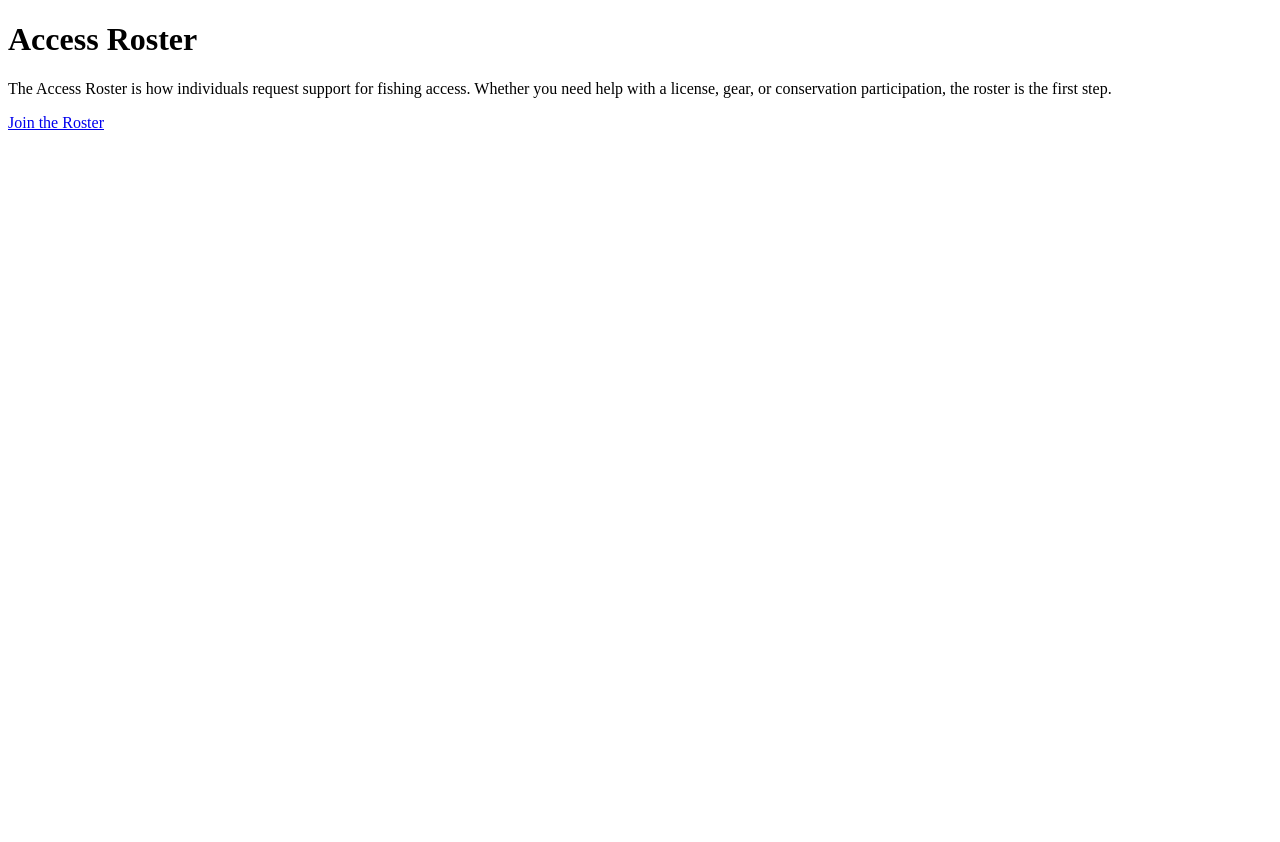
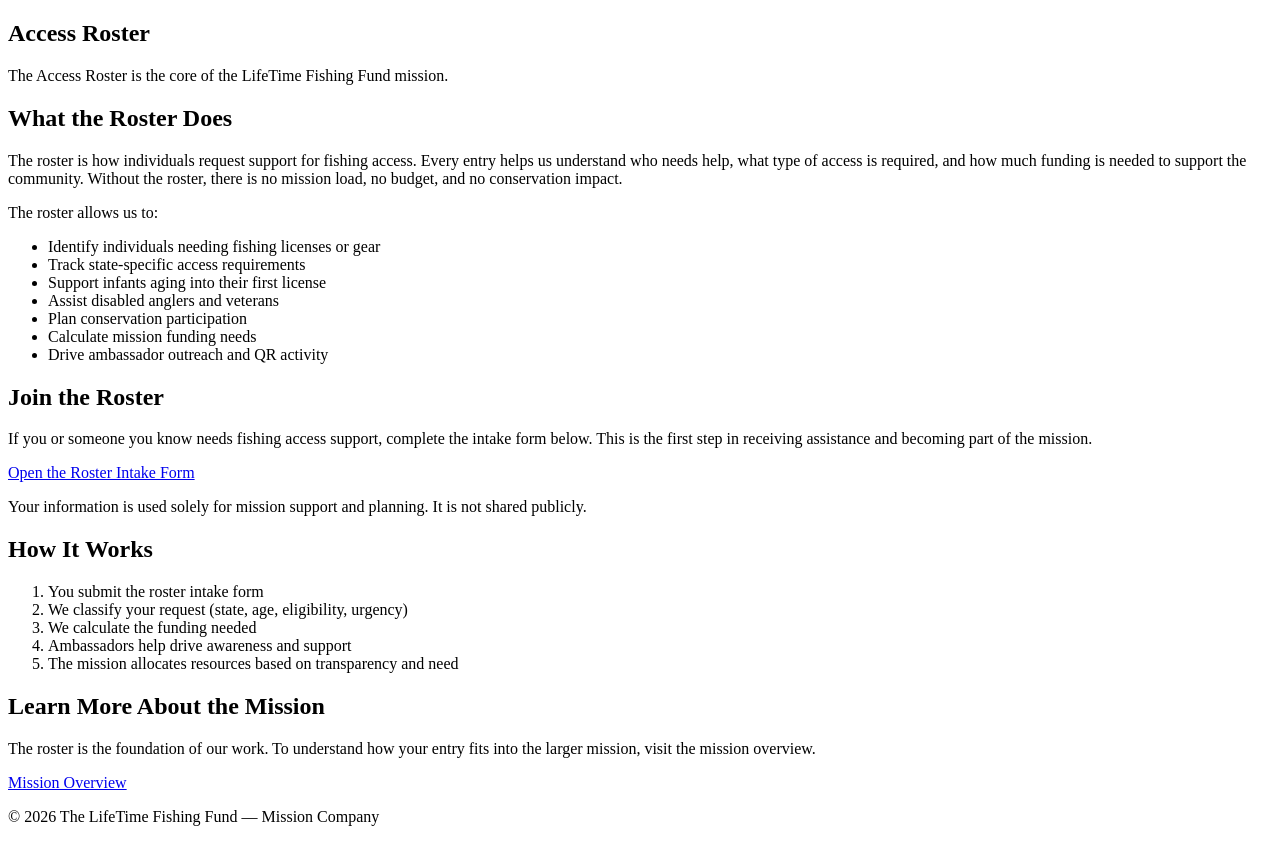
Before and after one commit to TheLifeTimeFishingFund/LFF-Main-Site, a plain HTML site: page roster/index.html in a window 1280 px wide. Before the commit the page ends 800 px from the top, so only its background shows below. Drawn offline with Linux system fonts and the light colour scheme.

Commit message:
Enhance Access Roster page content and structure
Updated the Access Roster page with additional information about the roster's purpose and how it works, including a new section for joining the roster and a note on privacy.

```diff
--- a/roster/index.html
+++ b/roster/index.html
@@ -3,16 +3,77 @@
 <head>
     <meta charset="UTF-8">
     <title>Access Roster — LifeTime Fishing Fund</title>
+    <link rel="stylesheet" href="../css/main.css">
 </head>
+
 <body>
 
-<h1>Access Roster</h1>
-<p>
-    The Access Roster is how individuals request support for fishing access. Whether you need help
-    with a license, gear, or conservation participation, the roster is the first step.
-</p>
+<section class="hero">
+    <h1>Access Roster</h1>
+    <p>The Access Roster is the core of the LifeTime Fishing Fund mission.</p>
+</section>
 
-<a href="YOUR_GOOGLE_FORM_LINK_HERE">Join the Roster</a>
+<section class="roster-info">
+    <h2>What the Roster Does</h2>
+    <p>
+        The roster is how individuals request support for fishing access. Every entry helps us understand
+        who needs help, what type of access is required, and how much funding is needed to support the
+        community. Without the roster, there is no mission load, no budget, and no conservation impact.
+    </p>
+
+    <p>
+        The roster allows us to:
+    </p>
+
+    <ul>
+        <li>Identify individuals needing fishing licenses or gear</li>
+        <li>Track state-specific access requirements</li>
+        <li>Support infants aging into their first license</li>
+        <li>Assist disabled anglers and veterans</li>
+        <li>Plan conservation participation</li>
+        <li>Calculate mission funding needs</li>
+        <li>Drive ambassador outreach and QR activity</li>
+    </ul>
+</section>
+
+<section class="roster-form">
+    <h2>Join the Roster</h2>
+    <p>
+        If you or someone you know needs fishing access support, complete the intake form below.
+        This is the first step in receiving assistance and becoming part of the mission.
+    </p>
+
+    <!-- Replace this link with your actual Google Form URL -->
+    <a class="cta-button" href="YOUR_GOOGLE_FORM_LINK_HERE">Open the Roster Intake Form</a>
+
+    <p class="note">
+        Your information is used solely for mission support and planning. It is not shared publicly.
+    </p>
+</section>
+
+<section class="how-it-works">
+    <h2>How It Works</h2>
+    <ol>
+        <li>You submit the roster intake form</li>
+        <li>We classify your request (state, age, eligibility, urgency)</li>
+        <li>We calculate the funding needed</li>
+        <li>Ambassadors help drive awareness and support</li>
+        <li>The mission allocates resources based on transparency and need</li>
+    </ol>
+</section>
+
+<section class="mission-link">
+    <h2>Learn More About the Mission</h2>
+    <p>
+        The roster is the foundation of our work. To understand how your entry fits into the larger
+        mission, visit the mission overview.
+    </p>
+    <a href="../mission/index.html">Mission Overview</a>
+</section>
+
+<footer>
+    <p>© 2026 The LifeTime Fishing Fund — Mission Company</p>
+</footer>
 
 </body>
 </html>
```
